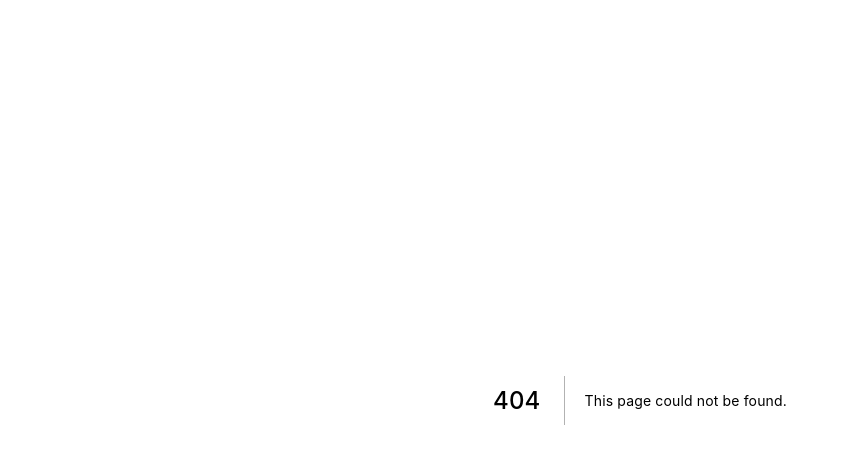
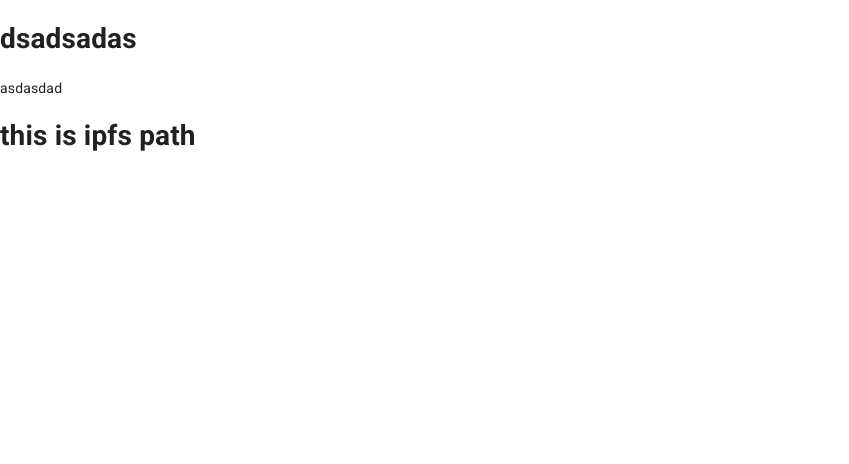
Before and after one commit to DnCov/transparent-info, a Next.js app in the folder packages/transparent-info-app/: page /ipfs/cid/test in a window 1280 px wide. Before the commit this address had no page. Shown: the top 464 px of the page, without its empty margins (0-849 px from the left). Built offline with nearby package versions, Linux system fonts and the light colour scheme.

Commit message:
fix build :release

```diff
--- /dev/null
+++ b/packages/transparent-info-app/pages/ipfs/cid/test.mdx
@@ -0,0 +1,5 @@
+# dsadsadas
+
+asdasdad
+
+# this is ipfs path
```
